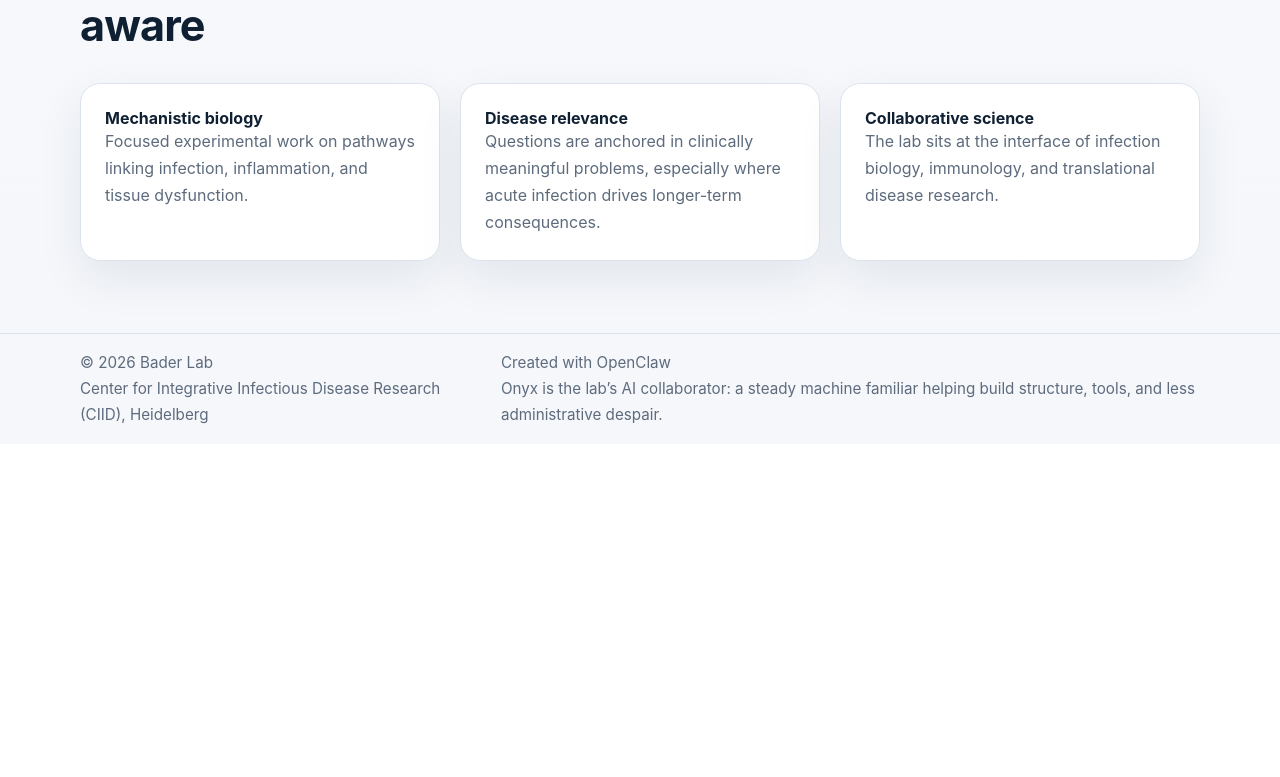
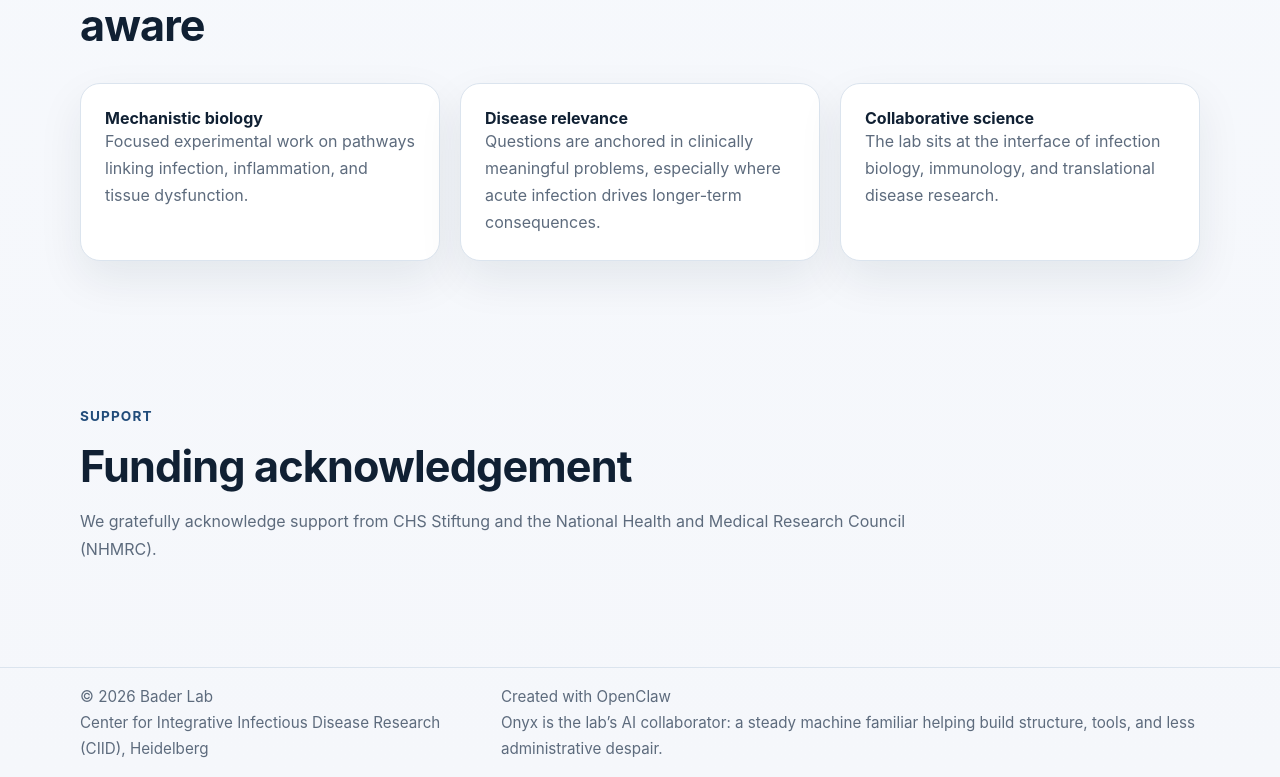
Before and after one commit to blackglasslab/website, a Next.js app: page / in a window 1280 px wide. Shown: the part 1854-2631 px from the top of the page. Before the commit the page ends 2298 px from the top, so only its background shows below. Built offline with nearby package versions, Linux system fonts and the light colour scheme.

Commit message:
Add funding acknowledgement and simplify team page

```diff
--- a/app/page.js
+++ b/app/page.js
@@ -105,6 +105,26 @@ export default function HomePage() {
           </div>
         </div>
       </section>
+
+      <section>
+        <div className="container">
+          <div className="section-header">
+            <p className="kicker">Support</p>
+            <h2>Funding acknowledgement</h2>
+            <p>
+              We gratefully acknowledge support from{' '}
+              <a href="http://www.chs-stiftung.org/" target="_blank" rel="noreferrer">
+                CHS Stiftung
+              </a>{' '}
+              and the{' '}
+              <a href="https://www.nhmrc.gov.au" target="_blank" rel="noreferrer">
+                National Health and Medical Research Council (NHMRC)
+              </a>
+              .
+            </p>
+          </div>
+        </div>
+      </section>
     </>
   );
 }
--- a/app/team/page.js
+++ b/app/team/page.js
@@ -33,10 +33,6 @@ export default function TeamPage() {
             <p>
               The team is developing a research program at the intersection of infection, tissue biology, and innate immune mechanisms with translational relevance.
             </p>
-            <strong>Team growth</strong>
-            <p>
-              Additional team members, trainees, and collaborators can be added here as the lab expands. See the <a href="/join">Join page</a> for current opportunities and contact details.
-            </p>
           </article>
         </div>
       </div>
```
